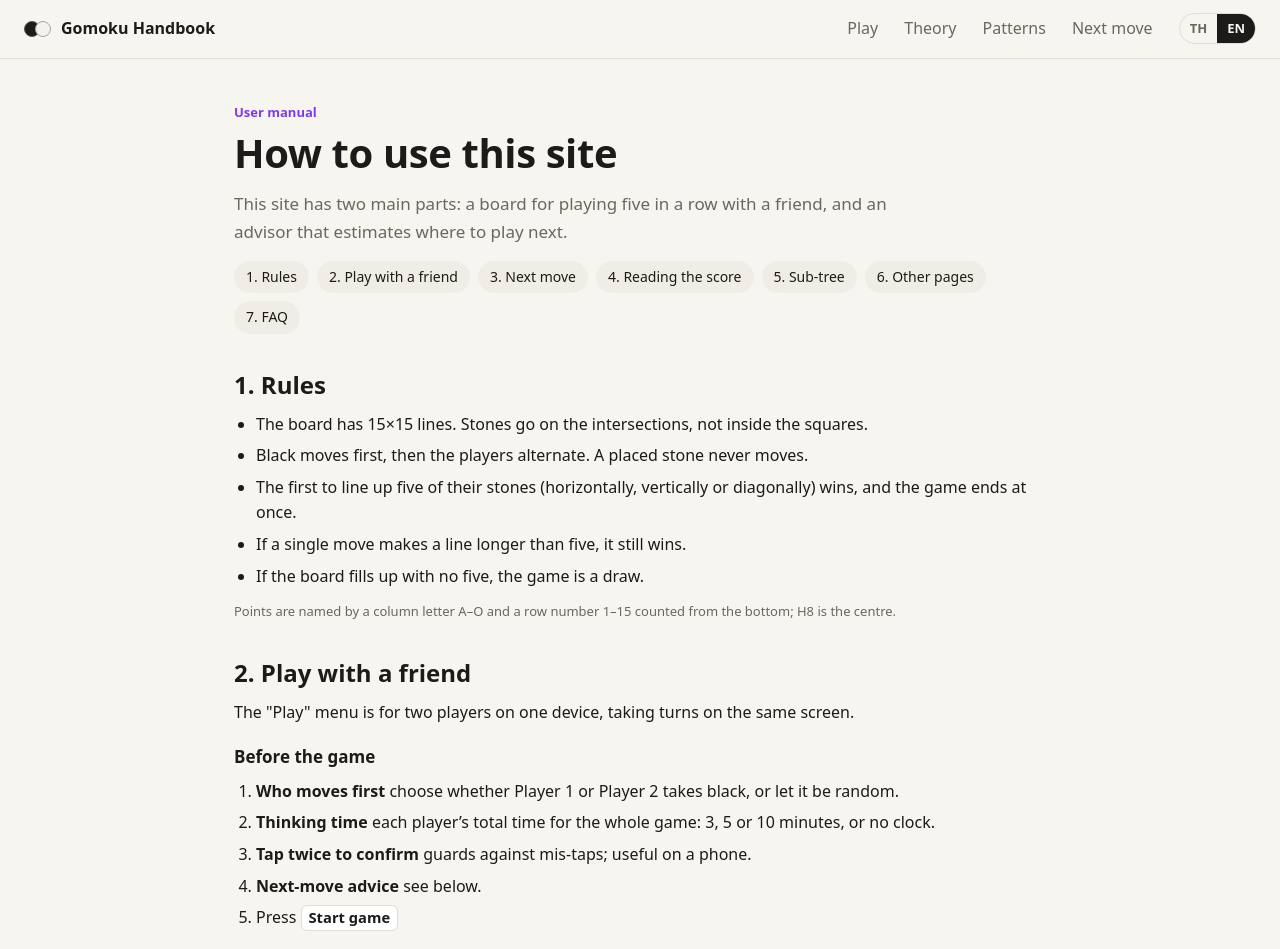
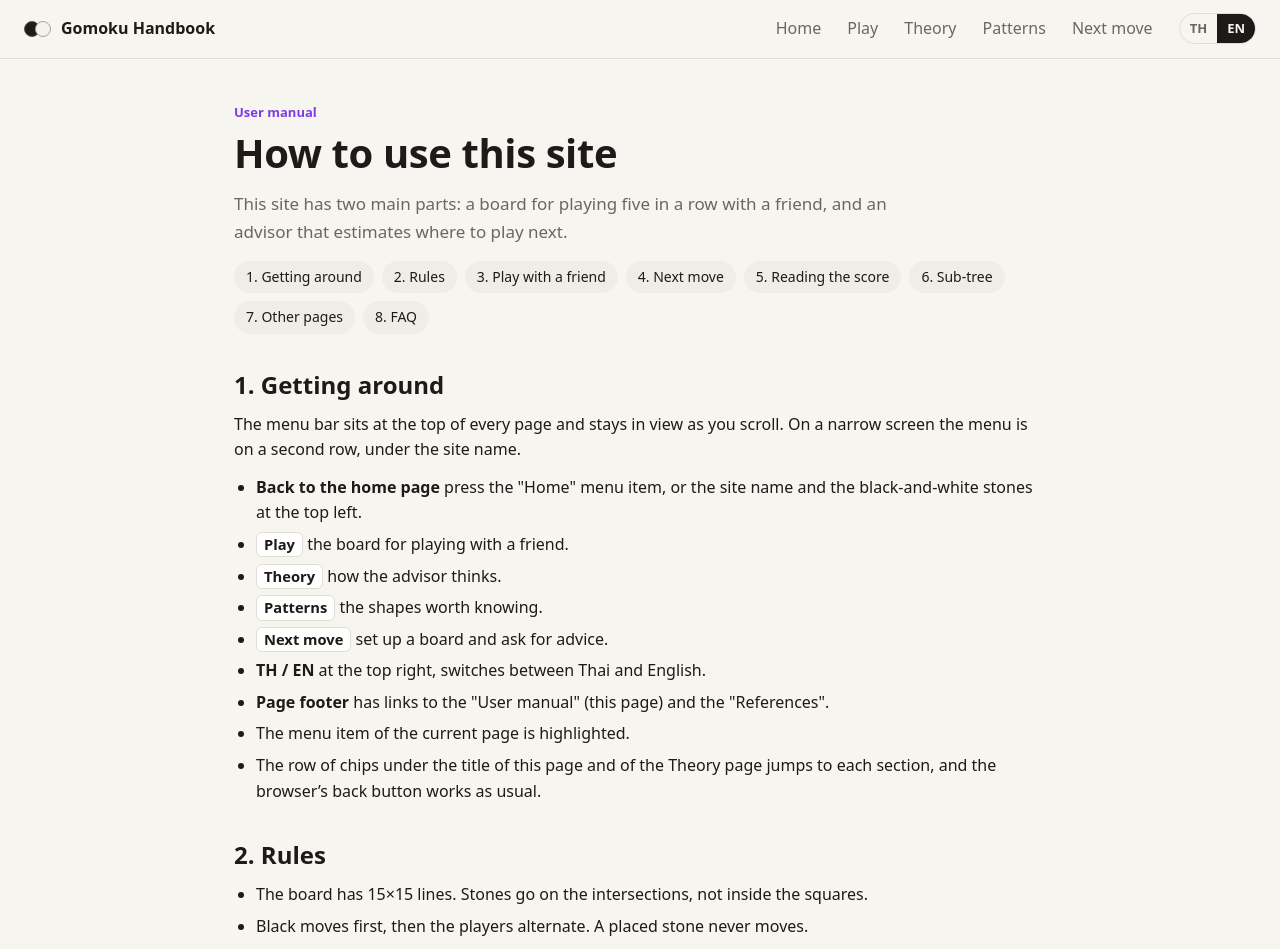
Before and after one commit to Karnhh/Gomoku-Five-In-A-Row, a React (Vite) app in the folder client/: page /manual in a window 1280 px wide. Shown: the top 949 px of the page. Built offline with nearby package versions, Linux system fonts and the light colour scheme; no server answers; a web font is replaced by a local one; what @gomoku/shared would draw is missing.

Commit message:
Add Home menu

```diff
--- a/client/src/App.tsx
+++ b/client/src/App.tsx
@@ -26,6 +26,7 @@ export default function App() {
           <span className="brand-text">{t('คู่มือหมากห้าตัว', 'Gomoku Handbook')}</span>
         </Link>
         <div className="nav-links">
+          <NavLink to="/" end className="link home-link">{t('หน้าแรก', 'Home')}</NavLink>
           <NavLink to="/play" className="link">{t('เล่น', 'Play')}</NavLink>
           <NavLink to="/theory" className="link">{t('ทฤษฎี', 'Theory')}</NavLink>
           <NavLink to="/patterns" className="link">{t('รูปแบบหมาก', 'Patterns')}</NavLink>
--- a/client/src/pages/Manual.tsx
+++ b/client/src/pages/Manual.tsx
@@ -6,13 +6,14 @@ export default function Manual() {
   const { t } = useLang();
   const U = ({ th, en }: { th: string; en: string }) => <span className="ui">{t(th, en)}</span>;
   const toc: [string, string][] = [
-    ['rules', t('1. กติกา', '1. Rules')],
-    ['play', t('2. เล่นกับเพื่อน', '2. Play with a friend')],
-    ['next', t('3. ตาต่อไป', '3. Next move')],
-    ['score', t('4. อ่านคะแนน', '4. Reading the score')],
-    ['tree', t('5. Tree ย่อย', '5. Sub-tree')],
-    ['other', t('6. หน้าอื่น ๆ', '6. Other pages')],
-    ['faq', t('7. คำถามที่พบบ่อย', '7. FAQ')],
+    ['nav', t('1. การนำทางในเว็บ', '1. Getting around')],
+    ['rules', t('2. กติกา', '2. Rules')],
+    ['play', t('3. เล่นกับเพื่อน', '3. Play with a friend')],
+    ['next', t('4. ตาต่อไป', '4. Next move')],
+    ['score', t('5. อ่านคะแนน', '5. Reading the score')],
+    ['tree', t('6. Tree ย่อย', '6. Sub-tree')],
+    ['other', t('7. หน้าอื่น ๆ', '7. Other pages')],
+    ['faq', t('8. คำถามที่พบบ่อย', '8. FAQ')],
   ];
   return (
     <main className="page manual-page">
@@ -26,8 +27,24 @@ export default function Manual() {
       </p>
       <nav className="toc">{toc.map(([id, label]) => <a key={id} href={`#${id}`}>{label}</a>)}</nav>
 
+      <section className="t-section" id="nav">
+        <h2>{t('1. การนำทางในเว็บ', '1. Getting around')}</h2>
+        <p>{t('แถบเมนูอยู่ด้านบนของทุกหน้าและติดอยู่กับจอเมื่อเลื่อนลง บนจอแคบเมนูจะอยู่แถวที่สอง ใต้ชื่อเว็บ', 'The menu bar sits at the top of every page and stays in view as you scroll. On a narrow screen the menu is on a second row, under the site name.')}</p>
+        <ul className="t-list">
+          <li><b>{t('กลับหน้าแรก', 'Back to the home page')}</b> {t('กดเมนู "หน้าแรก" หรือกดชื่อเว็บและรูปหมากดำ-ขาวที่มุมซ้ายบน', 'press the "Home" menu item, or the site name and the black-and-white stones at the top left.')}</li>
+          <li><U th="เล่น" en="Play" /> {t('กระดานสำหรับเล่นกับเพื่อน', 'the board for playing with a friend.')}</li>
+          <li><U th="ทฤษฎี" en="Theory" /> {t('อธิบายวิธีคิดของตัวช่วย', 'how the advisor thinks.')}</li>
+          <li><U th="รูปแบบหมาก" en="Patterns" /> {t('คลังรูปแบบที่ควรรู้', 'the shapes worth knowing.')}</li>
+          <li><U th="ตาต่อไป" en="Next move" /> {t('จัดกระดานแล้วขอคำแนะนำ', 'set up a board and ask for advice.')}</li>
+          <li><b>TH / EN</b> {t('มุมขวาบน สลับภาษาไทยกับอังกฤษ', 'at the top right, switches between Thai and English.')}</li>
+          <li><b>{t('ท้ายหน้า', 'Page footer')}</b> {t('มีลิงก์ไป "คู่มือการใช้งาน" (หน้านี้) และ "แหล่งอ้างอิง"', 'has links to the "User manual" (this page) and the "References".')}</li>
+          <li>{t('เมนูของหน้าที่เปิดอยู่จะมีพื้นหลังเด่นกว่าเมนูอื่น', 'The menu item of the current page is highlighted.')}</li>
+          <li>{t('แถบหัวข้อใต้ชื่อหน้านี้และหน้าทฤษฎีกดเพื่อกระโดดไปหัวข้อนั้นได้ และปุ่มย้อนกลับของเบราว์เซอร์ใช้ได้ตามปกติ', 'The row of chips under the title of this page and of the Theory page jumps to each section, and the browser’s back button works as usual.')}</li>
+        </ul>
+      </section>
+
       <section className="t-section" id="rules">
-        <h2>{t('1. กติกา', '1. Rules')}</h2>
+        <h2>{t('2. กติกา', '2. Rules')}</h2>
         <ul className="t-list">
           <li>{t('กระดานมีเส้น 15×15 วางหมากบนจุดตัดของเส้น ไม่ใช่ในช่อง', 'The board has 15×15 lines. Stones go on the intersections, not inside the squares.')}</li>
           <li>{t('หมากดำเดินก่อน แล้วสลับกันวางทีละตัว วางแล้วย้ายไม่ได้', 'Black moves first, then the players alternate. A placed stone never moves.')}</li>
@@ -39,7 +56,7 @@ export default function Manual() {
       </section>
 
       <section className="t-section" id="play">
-        <h2>{t('2. เล่นกับเพื่อน', '2. Play with a friend')}</h2>
+        <h2>{t('3. เล่นกับเพื่อน', '3. Play with a friend')}</h2>
         <p>{t('เมนู "เล่น" ใช้เล่นสองคนบนเครื่องเดียว ผลัดกันแตะกระดาน', 'The "Play" menu is for two players on one device, taking turns on the same screen.')}</p>
         <h3>{t('ก่อนเริ่มเกม', 'Before the game')}</h3>
         <ol className="steps">
@@ -74,7 +91,7 @@ export default function Manual() {
       </section>
 
       <section className="t-section" id="next">
-        <h2>{t('3. ตาต่อไป', '3. Next move')}</h2>
+        <h2>{t('4. ตาต่อไป', '4. Next move')}</h2>
         <p>{t('เมนู "ตาต่อไป" ใช้จัดกระดานตามเกมที่เล่นอยู่ (ที่นี่หรือที่อื่น) แล้วให้ตัวช่วยประเมินว่าควรวางตรงไหน หน้านี้เริ่มจากกระดานว่าง', 'The "Next move" menu lets you set up the board from a game you are playing (here or elsewhere) and ask the advisor where to play. It starts with an empty board.')}</p>
         <ol className="steps">
           <li><b>{t('ฉันเป็น', 'I am')}</b> {t('เลือก ดำ หรือ ขาว เพื่อรับคำแนะนำเฉพาะตาของคุณ หรือ "ทั้งสองฝ่าย" เพื่อรับคำแนะนำทุกตา', 'pick Black or White to get advice on your turns only, or "Both sides" to get advice on every move.')}</li>
@@ -91,7 +108,7 @@ export default function Manual() {
       </section>
 
       <section className="t-section" id="score">
-        <h2>{t('4. อ่านคะแนน', '4. Reading the score')}</h2>
+        <h2>{t('5. อ่านคะแนน', '5. Reading the score')}</h2>
         <ul className="t-list">
           <li>{t('คะแนนคิดจากมุมมองของฝ่ายที่กำลังจะเดิน ยิ่งมากยิ่งดีสำหรับฝ่ายนั้น', 'The score is from the point of view of the side to move: higher is better for that side.')}</li>
           <li>{t('ค่าบวกคือได้เปรียบ ค่าลบคือเสียเปรียบ ถ้าทุกตาติดลบ ตาที่ติดลบน้อยที่สุดคือตาที่ดีที่สุด', 'Positive means ahead, negative means behind. If every move is negative, the least negative one is best.')}</li>
@@ -108,7 +125,7 @@ export default function Manual() {
       </section>
 
       <section className="t-section" id="tree">
-        <h2>{t('5. Tree ย่อย', '5. Sub-tree')}</h2>
+        <h2>{t('6. Tree ย่อย', '6. Sub-tree')}</h2>
         <p>{t('ในหน้า "ตาต่อไป" กดแท็บ "Tree ย่อย" เพื่อดู game tree 2 ชั้นจากตำแหน่งปัจจุบัน', 'On the "Next move" page, the "Sub-tree" tab shows a 2-ply game tree from the current position.')}</p>
         <ul className="t-list">
           <li>{t('สามเหลี่ยมชี้ขึ้นคือ MAX (ฝ่ายที่กำลังจะเดิน) สามเหลี่ยมชี้ลงคือ MIN (อีกฝ่าย) สี่เหลี่ยมคือใบที่ให้คะแนนด้วย Eval', 'An upward triangle is MAX (the side to move), a downward triangle is MIN (the opponent), and a box is a leaf scored by Eval.')}</li>
@@ -120,7 +137,7 @@ export default function Manual() {
       </section>
 
       <section className="t-section" id="other">
-        <h2>{t('6. หน้าอื่น ๆ', '6. Other pages')}</h2>
+        <h2>{t('7. หน้าอื่น ๆ', '7. Other pages')}</h2>
         <ul className="t-list">
           <li><Link className="inline-link" to="/patterns">{t('รูปแบบหมาก', 'Patterns')}</Link> {t('คลังรูปแบบที่ควรรู้ เช่น สี่เปิด สามเปิด และ fork กด "ลองบนกระดานวิเคราะห์" เพื่อเปิดรูปแบบนั้นในหน้า "ตาต่อไป"', 'the shapes worth knowing, such as the open four, open three and forks. "Try on the analysis board" opens a shape on the "Next move" page.')}</li>
           <li><Link className="inline-link" to="/theory">{t('ทฤษฎี', 'Theory')}</Link> {t('อธิบายวิธีที่ตัวช่วยคิด มี demo ที่กดรันได้จริง', 'explains how the advisor thinks, with demos that really run.')}</li>
@@ -131,7 +148,7 @@ export default function Manual() {
       </section>
 
       <section className="t-section" id="faq">
-        <h2>{t('7. คำถามที่พบบ่อย', '7. FAQ')}</h2>
+        <h2>{t('8. คำถามที่พบบ่อย', '8. FAQ')}</h2>
         <h3>{t('ทำไมคะแนนของตำแหน่งเดิมเปลี่ยนไปมา', 'Why does the score of the same position change?')}</h3>
         <p>{t('คะแนนขึ้นกับความลึกที่ค้นได้ ความลึกคี่มักให้คะแนนสูงกว่าความลึกคู่ ควรเทียบคะแนนจากการคิดรอบเดียวกันเท่านั้น ส่วนอันดับของตามักคงเดิม', 'The score depends on the depth reached, and odd depths tend to score higher than even ones. Only compare scores from the same run; the ranking of moves is usually stable.')}</p>
         <h3>{t('ทำไมตัวช่วยไม่แนะนำตาที่อยู่ไกลจากหมาก', 'Why does the advisor never suggest a far-away move?')}</h3>
--- a/client/src/styles.css
+++ b/client/src/styles.css
@@ -370,7 +370,6 @@ kbd, .ui { display: inline-block; padding: 0 7px; border-radius: 6px; border: 1p
   .player { flex: 1; padding: 8px 10px; gap: 8px; }
   .clock { font-size: 18px; }
   .play-actions { grid-template-columns: repeat(4, 1fr); }
-  .brand-text { display: none; }
 }
 @media (max-width: 720px) {
   .widget.two-col { grid-template-columns: 1fr; }
@@ -392,6 +391,12 @@ kbd, .ui { display: inline-block; padding: 0 7px; border-radius: 6px; border: 1p
   .data-table th, .data-table td { padding: 6px; }
   .lang-toggle button { padding: 4px 7px; }
 }
+/* narrow screens: the menu drops to its own row, so the site name always fits */
+@media (max-width: 780px) {
+  .nav { flex-wrap: wrap; row-gap: 6px; padding-top: 8px; padding-bottom: 8px; }
+  .nav-links { order: 3; width: 100%; justify-content: center; gap: 2px; }
+  .t-section { scroll-margin-top: 108px; }
+}
 @media (max-width: 380px) {
   .nav a.link { padding: 5px 6px; font-size: 13px; }
 }
```
